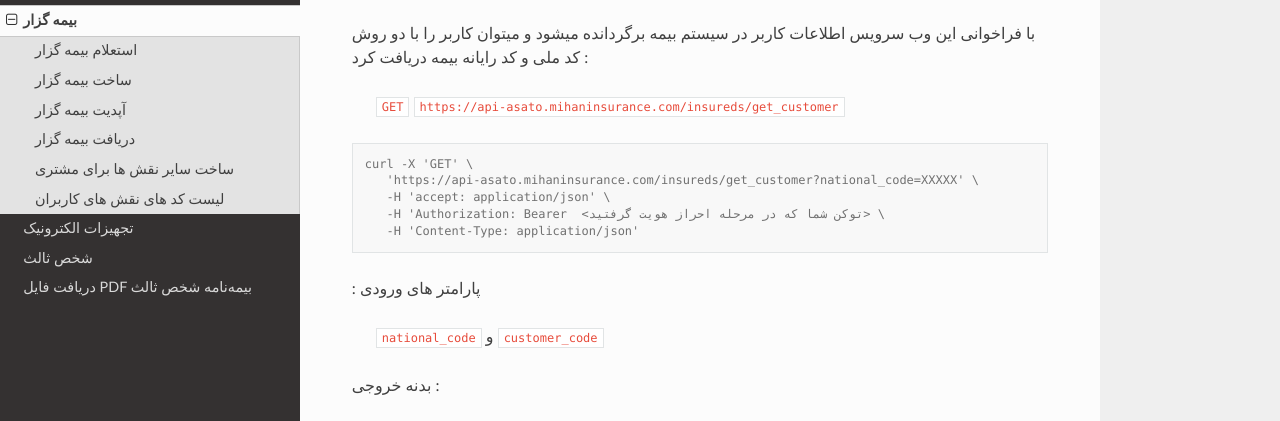
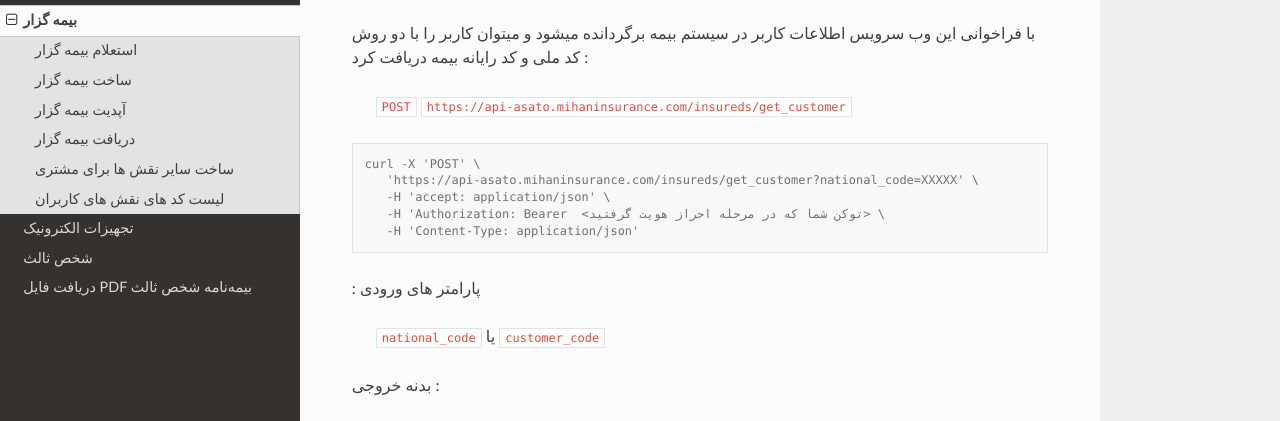
Before and after one commit to artaabbasi/mihan-issue, a Sphinx documentation site: the page built from docs/source/customer.rst, in a window 1280 px wide and 900 px high, scrolled down 4349 px. Shown: the part 160-581 px from the top of the window. Built offline with Sphinx 7.4.7 and the Read the Docs theme 3.1.0, drawn with Linux system fonts in a browser that asks for light colours.

Commit message:
Update customer.rst

```diff
--- a/docs/source/customer.rst
+++ b/docs/source/customer.rst
@@ -258,13 +258,13 @@
 
 با فراخوانی این وب سرویس اطلاعات کاربر در سیستم بیمه برگردانده میشود و میتوان کاربر را با دو روش کد ملی و کد رایانه بیمه دریافت کرد  :
 
-    ``GET``
+    ``POST``
     ``https://api-asato.mihaninsurance.com/insureds/get_customer``
 
 
 .. code-block:: console
 
-   curl -X 'GET' \
+   curl -X 'POST' \
       'https://api-asato.mihaninsurance.com/insureds/get_customer?national_code=XXXXX' \
       -H 'accept: application/json' \
       -H 'Authorization: Bearer  <توکن شما که در مرحله احراز هویت گرفتید> \
@@ -273,7 +273,7 @@
 
 : پارامتر های ورودی
 
-    ``national_code`` و ``customer_code``
+    ``national_code`` یا ``customer_code``
 
 
 بدنه خروجی :
```
